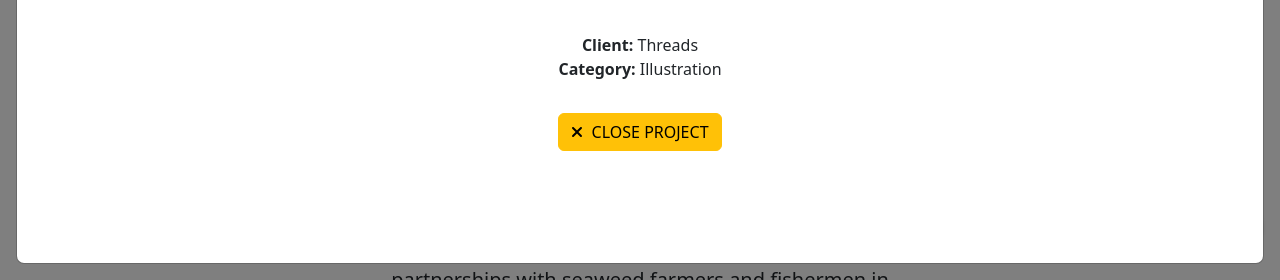
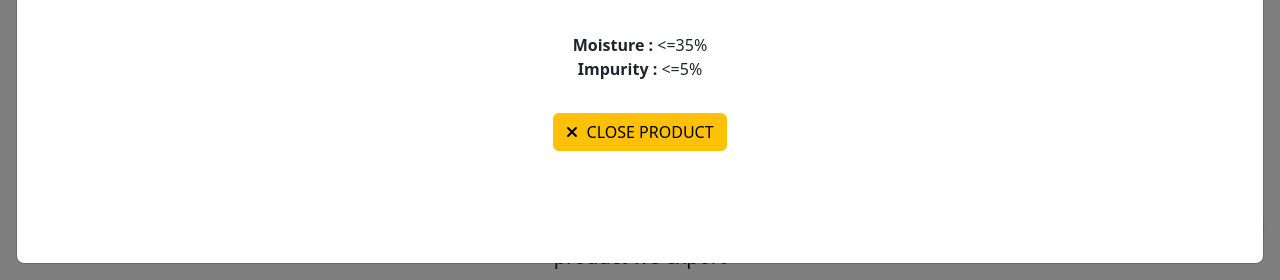
Before and after one commit to ahmadsyauqi696/ahmadsyauqi696.github.io, a PHP site: page / in a window 1280 px wide, after a click that opens the changed part. Shown: the part 744-1024 px from the top of the page. Run offline with PHP 8.4, Linux system fonts and the light colour scheme; some libraries are stand-ins or nearby versions.

Commit message:
merubah halaman Index

```diff
--- a/css/preloader.css
+++ b/css/preloader.css
@@ -27,7 +27,7 @@
   text-shadow: 0 0 10px rgba(255, 255, 255, 0.5);
   opacity: 0;
   animation: welcomeFade 1s ease-in-out forwards;
-  animation-delay: 1.2s;
+  animation-delay: 1s;
 }
 
 @keyframes logoFade {
--- a/index.html
+++ b/index.html
@@ -81,7 +81,7 @@
         <div class="container">
             <div class="text-center">
                 <h2 class="section-heading text-uppercase">About Us</h2>
-                <h3 class="section-subheading text-muted">Lorem ipsum dolor sit amet consectetur.</h3>
+
             </div>
             <div class="col-md-6 offset-md-3 justify-content-center text-center fs-5">
                 Seavida is a seafood export brand from PT. Aeleen Hensu Indonesia that focuses on the international
@@ -109,8 +109,8 @@
                             <img class="img-fluid" src="assets/img/product/rl1.jpeg" alt="..." />
                         </a>
                         <div class="product-caption">
-                            <div class="product-caption-heading">Gracilarria</div>
-                            <div class="product-caption-subheading text-muted">Illustration</div>
+                            <div class="product-caption-heading">Gracilarria sp</div>
+                            <!--<div class="product-caption-subheading text-muted">Illustration</div>-->
                         </div>
                     </div>
                 </div>
@@ -124,8 +124,8 @@
                             <img class="img-fluid" src="assets/img/product/rl2.jpeg" alt="..." />
                         </a>
                         <div class="product-caption">
-                            <div class="product-caption-heading">Sargassum</div>
-                            <div class="product-caption-subheading text-muted">Graphic Design</div>
+                            <div class="product-caption-heading">Sargassum sp</div>
+                            <!--<div class="product-caption-subheading text-muted">Graphic Design</div>-->
                         </div>
                     </div>
                 </div>
@@ -139,14 +139,14 @@
                             <img class="img-fluid" src="assets/img/product/rl3.jpeg" alt="..." />
                         </a>
                         <div class="product-caption">
-                            <div class="product-caption-heading">Cottonii</div>
-                            <div class="product-caption-subheading text-muted">Identity</div>
+                            <div class="product-caption-heading">Eucheuma Cottonii</div>
+                            <!--<div class="product-caption-subheading text-muted">Identity</div>-->
                         </div>
                     </div>
                 </div>
             </div>
             <div class="text-center">
-                <a href="https://wa.me/6287780536269" target="_blank" class="whatsapp-button">
+                <a href="https://wa.me/6281312495017" target="_blank" class="whatsapp-button">
                     Order Via Whatsapp
                 </a>
                 <!-- CSS -->
@@ -183,10 +183,7 @@
                 </h3>
             </div>
             <div class="row">
-                <div class="col-md-6 offset-md-3 justify-content-center text-center fs-5">Seavida is a global brand from
-                    PT. Aeleen Hensu Indonesia that focuses on exporting high-quality
-                    Indonesian seafood products. We work directly with seaweed farmers and fishermen in various coastal
-                    areas to ensure product quality, sustainability, and traceability</div>
+                <div class="col-md-6 offset-md-3 justify-content-center text-center fs-5">Seavida is the global brand of PT. Aeleen Hensu Indonesia, dedicated to delivering high-quality Indonesian marine products to the international market. We work directly with seaweed farmers and coastal fishing communities across the archipelago to ensure exceptional product quality, long-term sustainability, and full supply chain transparency. Through a community-driven approach and strict export standards, Seavida serves as a bridge connecting Indonesia’s rich marine potential with global demand</div>
             </div>
         </div>
     </section>
@@ -198,8 +195,6 @@
         <div class="container">
             <div class="text-center">
                 <h2 class="text-center section-heading text-uppercase">Gallery</h2>
-                <h3 class="text-center section-subheading text-muted">Lorem ipsum dolor sit amet consectetur
-                </h3>
             </div>
             <div class="row">
                 <div class="col-lg-4 col-sm-6 mb-4">
@@ -277,8 +272,8 @@
                     <div class="info section-heading">
                         <p><i class="fas fa-map-marker-alt"></i> Jl. Asrama Polri ex Brimob Cilincing 14120, Jakarta
                             Utara, DKI Jakarta, INDONESIA</p>
-                        <p><i class="fab fa-whatsapp"></i> +628123456789</p>
-                        <p><i class="fas fa-phone"></i> +628123456789</p>
+                        <p><i class="fab fa-whatsapp"></i> +6281312495017</p>
+                        <p><i class="fas fa-phone"></i> +6281312495017</p>
                         <p><i class="fas fa-envelope"></i> sea.vida6@gmail.com</p>
                         <div class="social-icons mt-4">
                             <style>
@@ -296,7 +291,7 @@
                             </style>
 
                             <a href="#"><i class="fab fa-facebook-f"></i></a>
-                            <a href="#"><i class="fab fa-instagram"></i></a>
+                            <a href="https://instagram.com/sea_vida"><i class="fab fa-instagram"></i></a>
                         </div>
                     </div>
                     <p></p>
@@ -357,7 +352,6 @@
         <div class="container">
             <div class="text-center">
                 <h2 class="section-heading text-uppercase">Review</h2>
-                <h3 class="section-subheading text-muted">Lorem ipsum dolor sit amet consectetur.</h3>
             </div>
         </div>
         <div class="slider-container">
@@ -438,7 +432,7 @@
                     <h5>Follow Us</h5>
                     <div class="social-icons mt-3">
                         <a href="#"><i class="fab fa-facebook-f"></i></a>
-                        <a href="#"><i class="fab fa-instagram"></i></a>
+                        <a href="https://instagram.com/sea_vida"><i class="fab fa-instagram"></i></a>
                         <a href="#"><i class="fas fa-envelope"></i></a>
                     </div>
                 </div>
@@ -490,24 +484,24 @@
                                 <h2 class="text-uppercase">Gracilarria</h2>
                                 <p class="item-intro text-muted">Seaweed</p>
                                 <img class="img-fluid d-block mx-auto" src="assets/img/product/rl1.jpeg" alt="..." />
-                                <p>Gracilaria is a type of red algae found in almost all tropical waters. It plays a
-                                    significant role in industry and pharmaceuticals, including the production of agar.
-                                    It is commonly found at depths of approximately 3-12 m. This type of algae is now
-                                    cultivated in ponds, often found in the Takalar area of South Sulawesi</p>
+                                <p>Gracilaria is a red seaweed species that thrives in tropical marine waters and is
+                                    commonly cultivated along the Indonesian coastline. Widely known for its high agar
+                                    content, Gracilaria is a premium raw material for the food industry, especially for
+                                    agar-agar, jellies, and thickeners.
+                                    In addition to food, it’s also used in cosmetics, pharmaceuticals, and biotechnology
+                                </p>
                                 <ul class="list-inline">
                                     <li>
-                                        <strong>Client:</strong>
-                                        Threads
-                                    </li>
+                                        <strong>Moisture :</strong>
+                                        <=35% </li>
                                     <li>
-                                        <strong>Category:</strong>
-                                        Illustration
-                                    </li>
+                                        <strong>Impurity :</strong>
+                                        <=5% </li>
                                 </ul>
                                 <button class="btn btn-warning btn-xl text-uppercase" data-bs-dismiss="modal"
                                     type="button">
                                     <i class="fas fa-xmark me-1"></i>
-                                    Close Project
+                                    Close Product
                                 </button>
                             </div>
                         </div>
@@ -530,24 +524,21 @@
                                 <h2 class="text-uppercase">Sargassum</h2>
                                 <p class="item-intro text-muted">Seaweed</p>
                                 <img class="img-fluid d-block mx-auto" src="assets/img/product/rl2.jpeg" alt="..." />
-                                <p>Sargassum, or seaweed, is a genus of planktonic macroalgae in the order Fucales. The
-                                    species is named after the Sargasso Sea in the Atlantic Ocean, which contains large
-                                    numbers of Sargassum species. Species of this genus can grow to several meters long.
-                                    Sargassum is a brown algae</p>
+                                <p>Sargassum is a brown seaweed rich in alginate, a compound that plays a key role in
+                                    industrial applications such as fertilizers, animal feed, bioplastics, textiles, and
+                                    pharmaceuticals</p>
                                 <ul class="list-inline">
                                     <li>
-                                        <strong>Client:</strong>
-                                        Explore
-                                    </li>
+                                        <strong>Moisture :</strong>
+                                        <=20% </li>
                                     <li>
-                                        <strong>Category:</strong>
-                                        Graphic Design
-                                    </li>
+                                        <strong>Impurity :</strong>
+                                        <=8% </li>
                                 </ul>
                                 <button class="btn btn-warning btn-xl text-uppercase" data-bs-dismiss="modal"
                                     type="button">
                                     <i class="fas fa-xmark me-1"></i>
-                                    Close Project
+                                    Close Product
                                 </button>
                             </div>
                         </div>
@@ -570,24 +561,24 @@
                                 <h2 class="text-uppercase">Cottonii</h2>
                                 <p class="item-intro text-muted">Seaweed</p>
                                 <img class="img-fluid d-block mx-auto" src="assets/img/product/rl3.jpeg" alt="..." />
-                                <p>Eucheuma cottonii is one of Indonesia's leading seaweed commodities. It is known for
-                                    producing carrageenan, which is widely used in various industries.
-                                    Eucheuma cottonii is also known by coastal communities as a cultivated commodity
-                                    with economic value</p>
+                                <p>Eucheuma Cottonii is one of the most in-demand seaweed types in the world due to its rich
+                                    carrageenan content, which is widely used as a gelling, thickening, and stabilizing
+                                    agent.
+                                    Our Cottonii is cultivated sustainably in the clean waters of Indonesia and handled
+                                    with strict quality control to ensure natural color, low moisture, and high gel
+                                    strength—ideal for food, cosmetics, and pharmaceutical applications</p>
                                 <ul class="list-inline">
                                     <li>
-                                        <strong>Client:</strong>
-                                        Finish
-                                    </li>
+                                        <strong>Moisture :</strong>
+                                        <=35% </li>
                                     <li>
-                                        <strong>Category:</strong>
-                                        Identity
-                                    </li>
+                                        <strong>Impurity :</strong>
+                                        <=5% </li>
                                 </ul>
                                 <button class="btn btn-warning btn-xl text-uppercase" data-bs-dismiss="modal"
                                     type="button">
                                     <i class="fas fa-xmark me-1"></i>
-                                    Close Project
+                                    Close Product
                                 </button>
                             </div>
                         </div>
@@ -667,12 +658,12 @@
 </body>
 <!--preloader-->
 <script>
-  window.addEventListener("load", () => {
-    setTimeout(() => {
-      document.getElementById("preloader").style.display = "none";
-      document.querySelector(".content").style.display = "block";
-    }, 3000); // Preloader tampil selama 3 detik
-  });
+    window.addEventListener("load", () => {
+        setTimeout(() => {
+            document.getElementById("preloader").style.display = "none";
+            document.querySelector(".content").style.display = "block";
+        }, 2000); // Preloader tampil selama 2 detik
+    });
 </script>
 
 <style>
@@ -735,13 +726,13 @@
 <div class="dropup-container">
     <!-- Dropup Icons -->
     <div class="dropup-icons" id="dropupIcons">
-        <a href="https://instagram.com/yourusername" class="social-icon" target="_blank">
+        <a href="https://instagram.com/sea_vida" class="social-icon" target="_blank">
             <i class="fab fa-instagram"></i>
         </a>
         <a href="mailto:sea.vida6@gmail.com" class="social-icon">
             <i class="fas fa-envelope"></i>
         </a>
-        <a href="https://wa.me/6287780536269" class="social-icon" target="_blank">
+        <a href="https://wa.me/6281312495017" class="social-icon" target="_blank">
             <i class="fab fa-whatsapp"></i>
         </a>
     </div>
```
